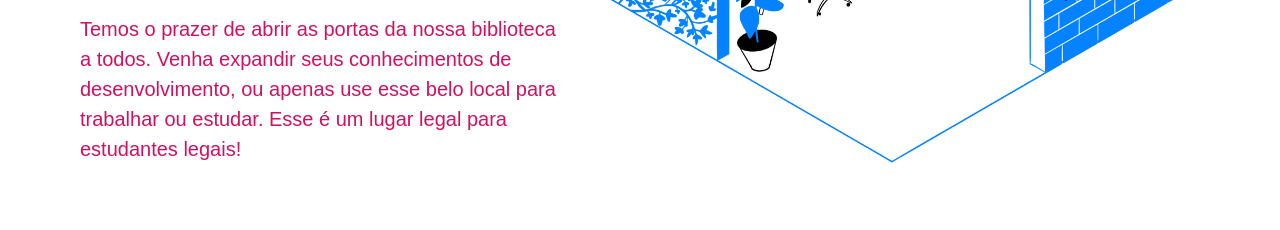
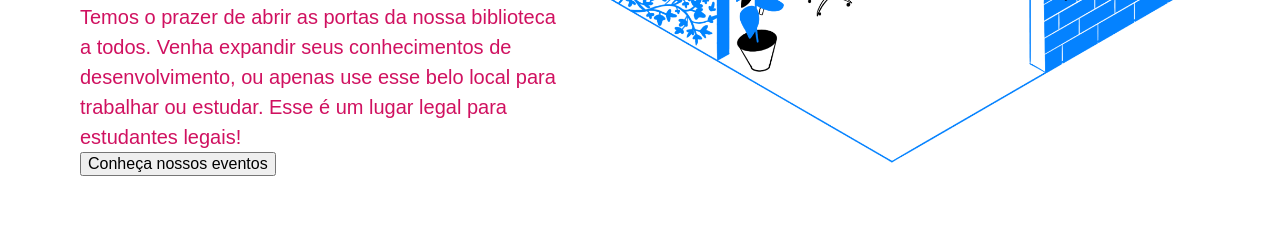
Before and after one commit to Naibalreira/sprint-3, a plain HTML site: page index.html in a window 1280 px wide. Shown: the part 570-800 px from the top of the page. Drawn offline with Linux system fonts and the light colour scheme.

Commit message:
adicionar botao

```diff
--- a/index.html
+++ b/index.html
@@ -37,6 +37,11 @@
               use esse belo local para trabalhar ou estudar. Esse é um lugar
               legal para estudantes legais!
             </p>
+            <strong
+              ><button class="header__button">
+                Conheça nossos eventos
+              </button></strong
+            >
           </div>
           <img
             src="./images/inside_the_library.png"
```
